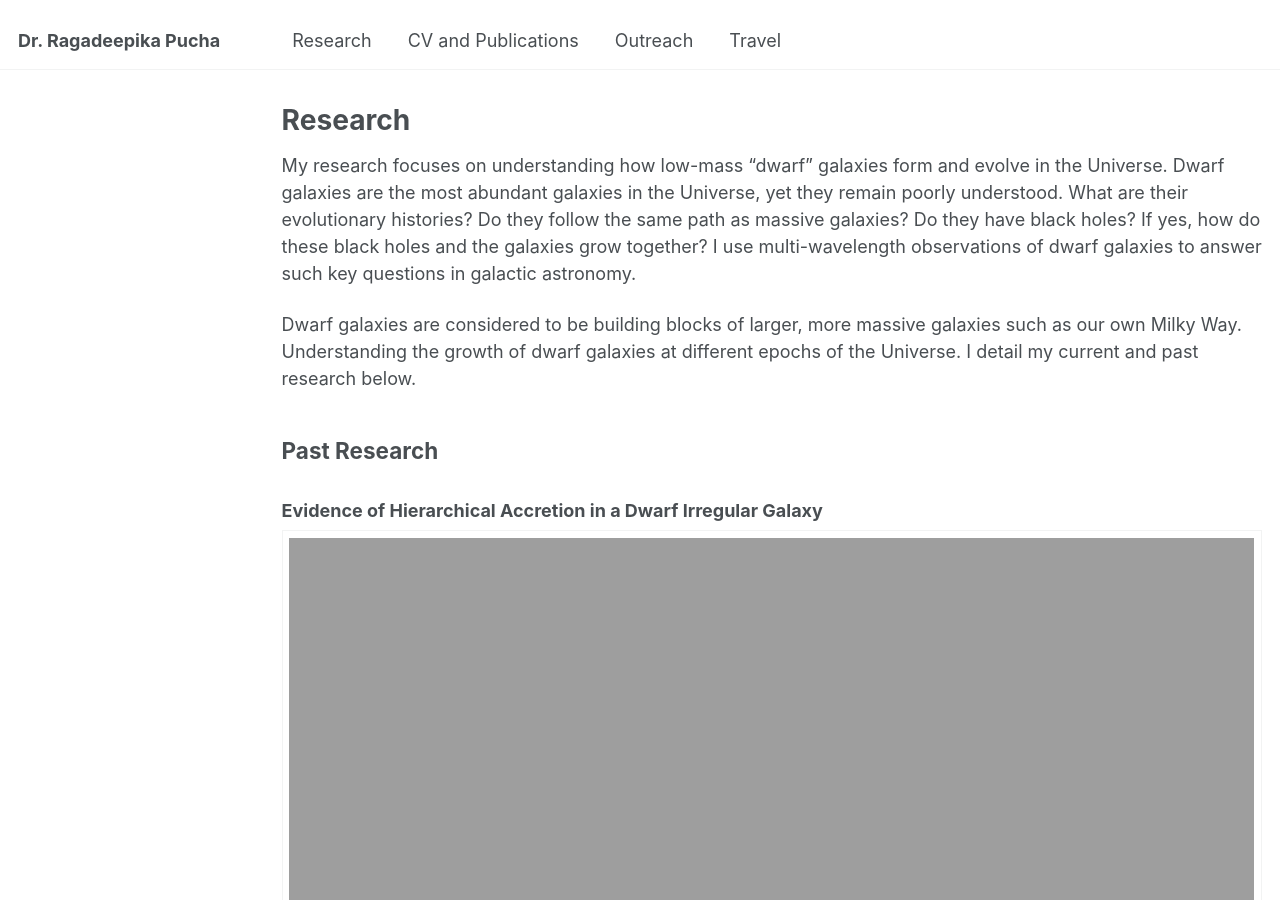
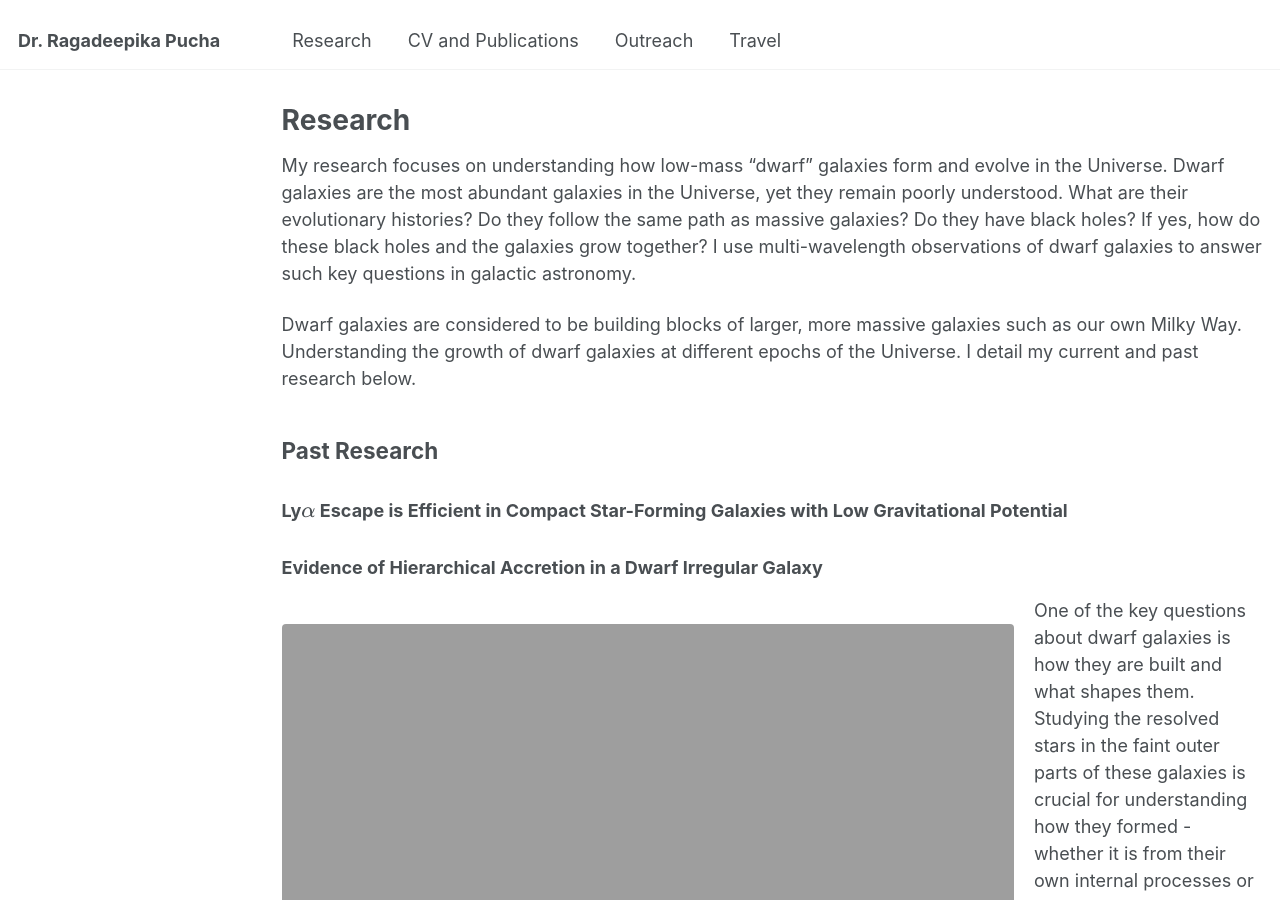
Before and after one commit to Ragadeepika-Pucha/Ragadeepika-Pucha.github.io, a Jekyll site: the page built from _pages/research.md, in a window 1280 px wide and 900 px high. Built offline with Jekyll 4.4.1, drawn with Linux system fonts in a browser that asks for light colours.

Commit message:
Update research.md

```diff
--- a/_pages/research.md
+++ b/_pages/research.md
@@ -12,9 +12,10 @@ Dwarf galaxies are considered to be building blocks of larger, more massive gala
 
 ## Past Research
 
+### Ly$$\alpha$$ Escape is Efficient in Compact Star-Forming Galaxies with Low Gravitational Potential
+
+
 ### Evidence of Hierarchical Accretion in a Dwarf Irregular Galaxy
-
-| <img align="left" src="http://ragadeepika-pucha.github.io/images/ic1613.jpg" width="1000"/> |
 
 <figure style="float: left; margin-right: 20px;">
   <img src="http://ragadeepika-pucha.github.io/images/ic1613.jpg" width="500"/>
```
